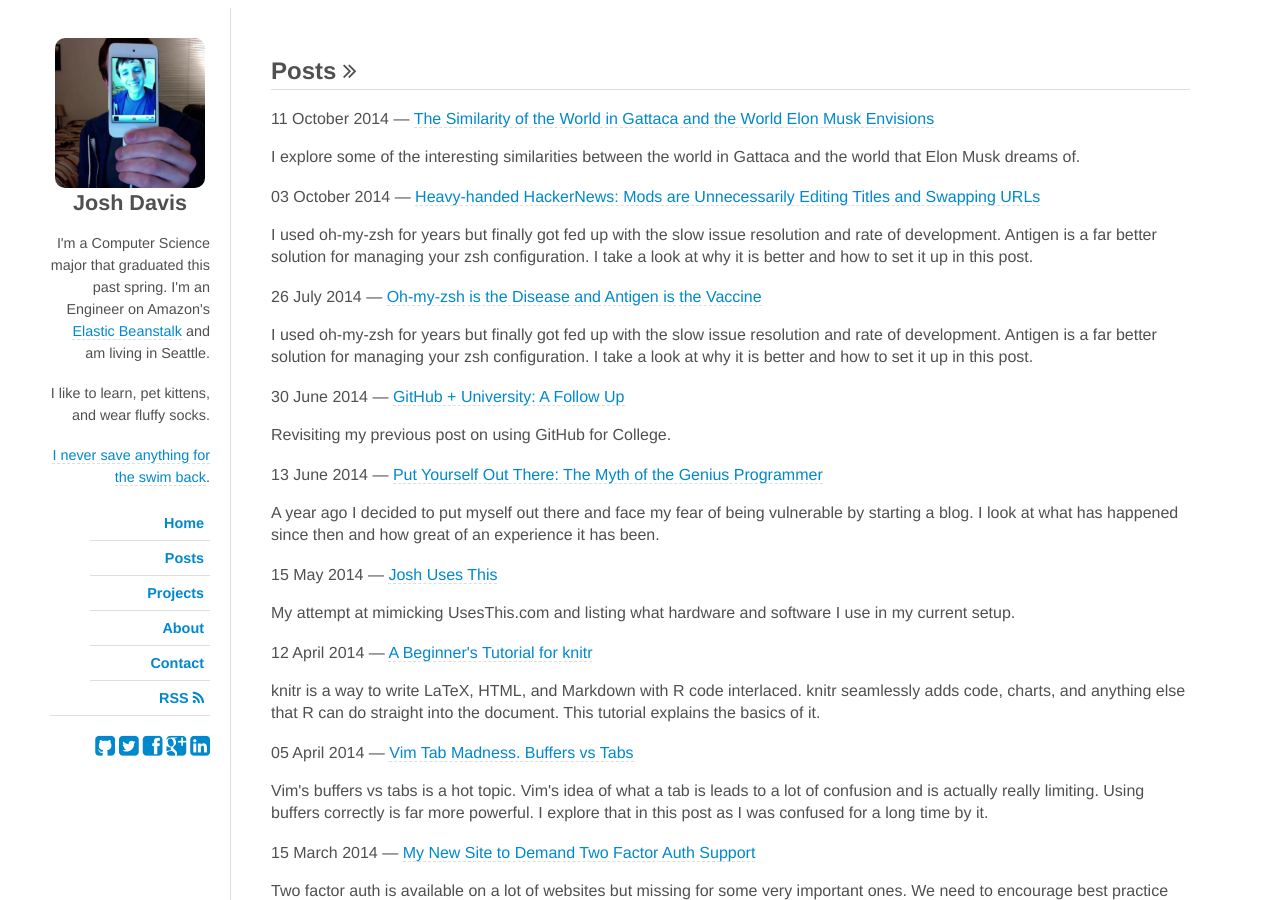
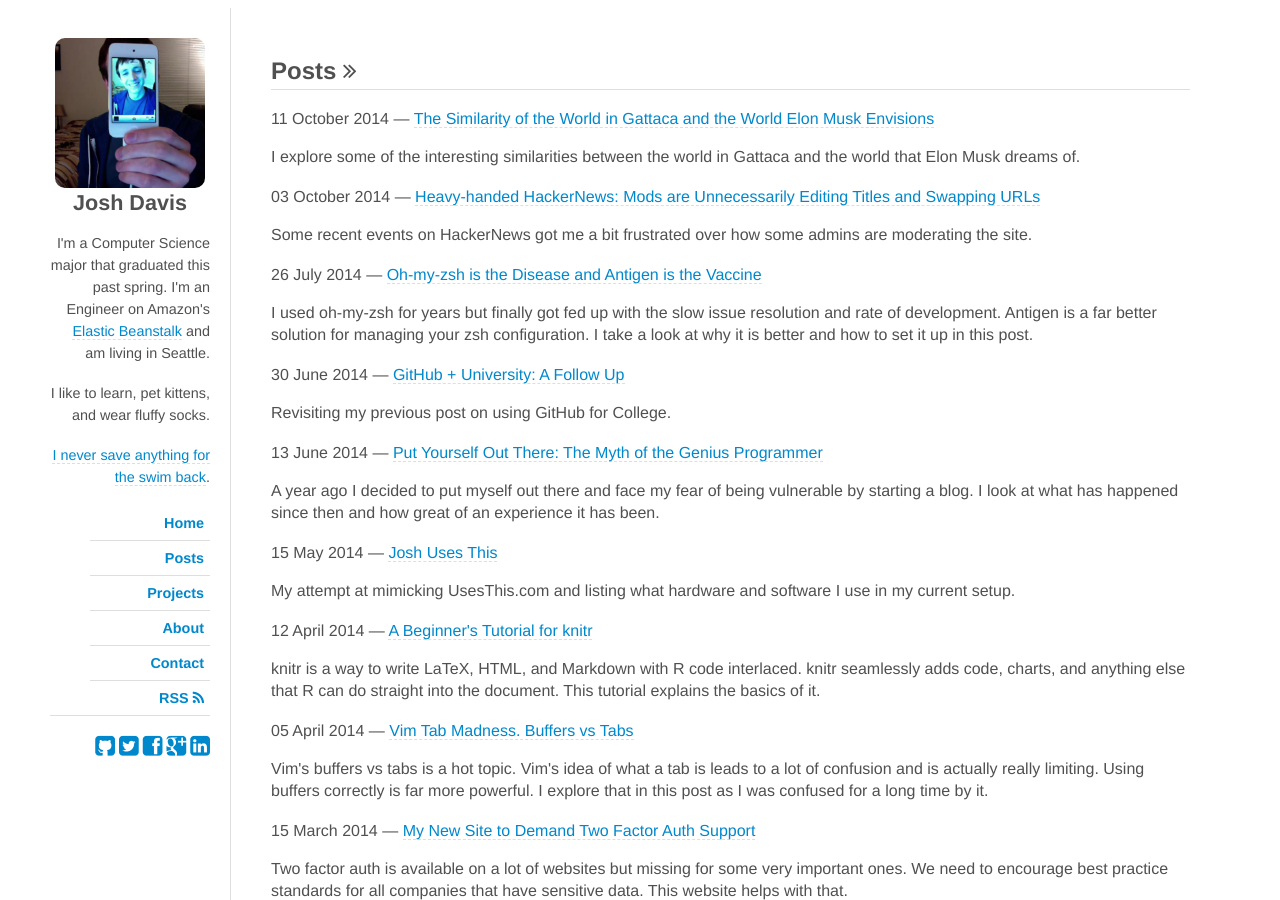
Before and after one commit to jdavis/jdavis.github.com, a Jekyll site: the page built from posts.html, in a window 1280 px wide and 900 px high. Built offline with Jekyll 4.4.1, drawn with Linux system fonts in a browser that asks for light colours; nearby versions of some CDN libraries; some web fonts are replaced.

Commit message:
Update description of HN post, fixes #2

```diff
--- a/_posts/2014-10-03-heavy-handed-hackernews.md
+++ b/_posts/2014-10-03-heavy-handed-hackernews.md
@@ -4,10 +4,8 @@ title:
     Heavy-handed HackerNews&#58; Mods are Unnecessarily Editing Titles and
     Swapping URLs
 description:
-    I used oh-my-zsh for years but finally got fed up with the slow issue
-    resolution and rate of development. Antigen is a far better solution for
-    managing your zsh configuration. I take a look at why it is better and how
-    to set it up in this post.
+    Some recent events on HackerNews got me a bit frustrated over how some
+    admins are moderating the site.
 ---
 
 # {{ page.title }}
```
